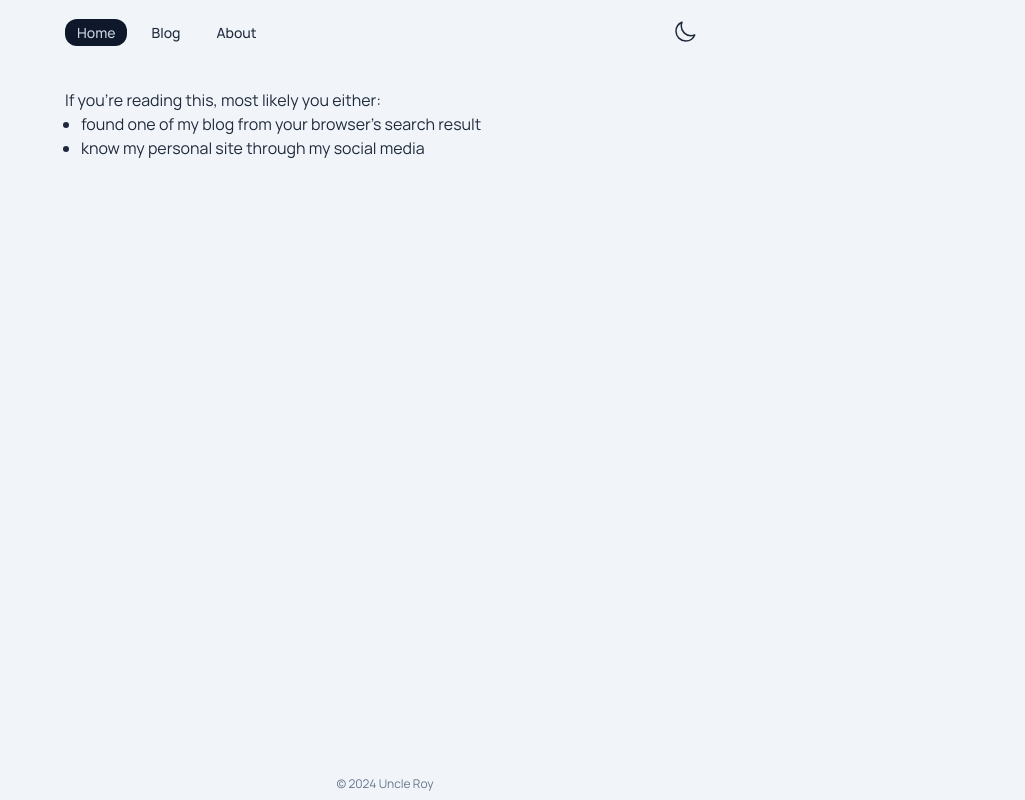
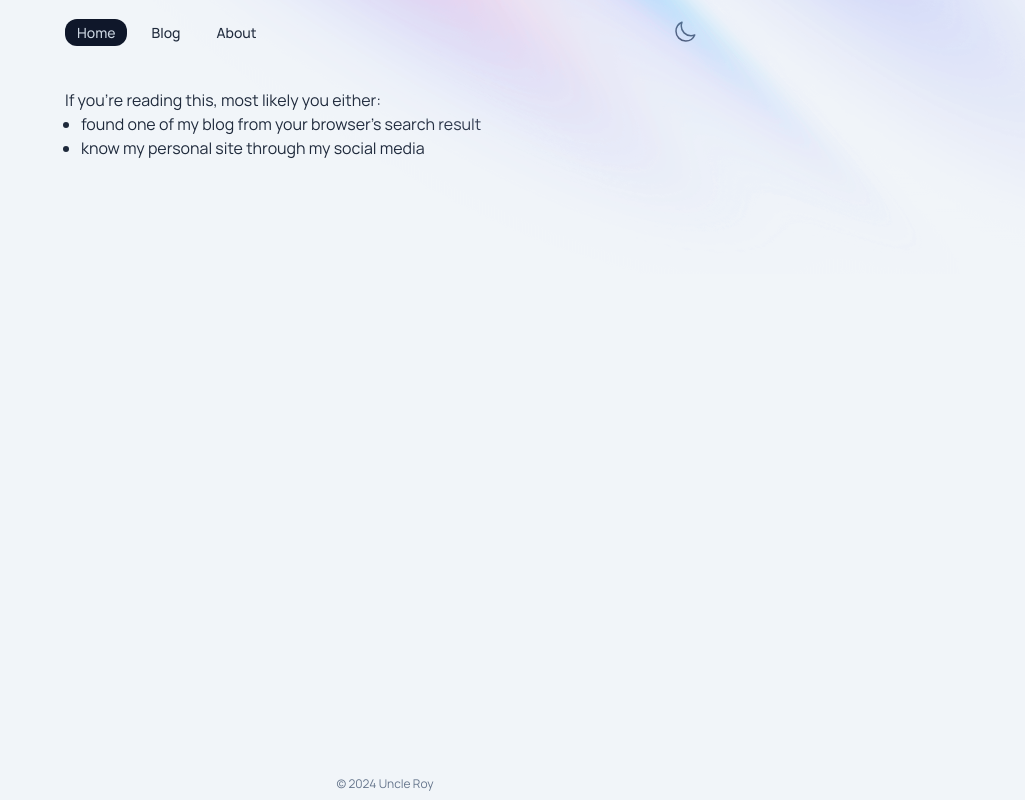
Before and after one commit to rayhannr/uncleroy, an Astro site: page / in a window 1280 px wide. Shown: the whole page, without its empty margins (255-1280 px from the left). Built offline with nearby package versions, Linux system fonts and the light colour scheme; Astro itself is replaced by a stand-in of ours.

Commit message:
feat: add soft pattern background

```diff
--- a/src/layouts/BaseLayout.astro
+++ b/src/layouts/BaseLayout.astro
@@ -20,6 +20,12 @@ const pageTitle = `${prefix}uncle roy`
 <html lang="en">
   <Head title={pageTitle} description={desc} {image} {permalink} />
   <body class="min-h-screen flex flex-col transition-all text-sm md:text-base">
+    <div class="absolute top-[-60px] inset-x-0 flex justify-center overflow-hidden pointer-events-none">
+      <div class="w-[108rem] flex-none flex justify-start md:justify-end">
+        <img src="/images/base/soft-pattern.png" class="w-[71.75rem] flex-none max-w-none dark:hidden" />
+        <img src="/images/base/soft-pattern-dark.png" class="w-[71.75rem] flex-none max-w-none hidden dark:block" />
+      </div>
+    </div>
     <Nav />
     <main class="flex flex-col flex-1 px-4 sm:px-0 sm:w-1/2 m-auto">
       <slot />
```
Also changed, not shown: public/images/base/soft-pattern-dark.png (added), public/images/base/soft-pattern.png (added).
